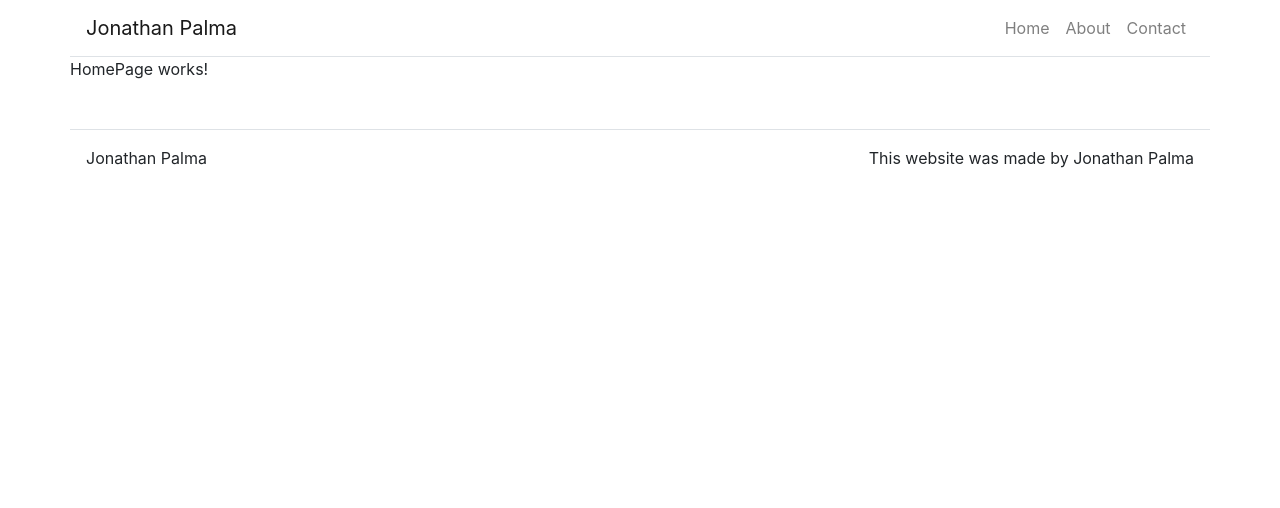
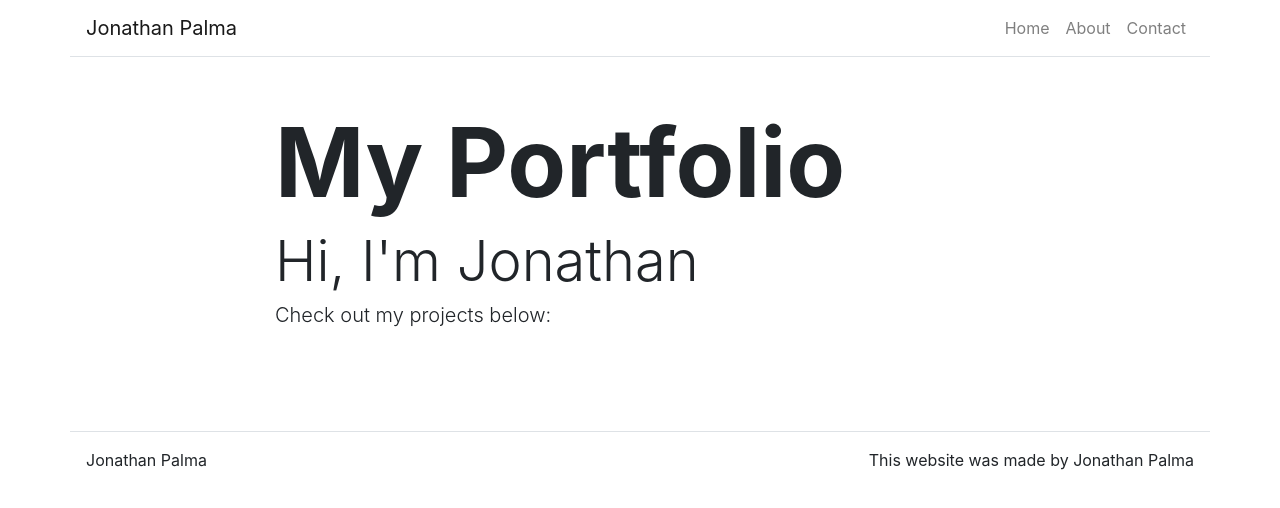
Before and after one commit to JonathanPalma-code/My-Portfolio, a React (Create React App) app: page / in a window 1280 px wide. Shown: the top 508 px of the page. Built offline with nearby package versions, Linux system fonts and the light colour scheme.

Commit message:
chore: add Hero component and import to HomePage

```diff
--- /dev/null
+++ b/src/components/Hero.js
@@ -0,0 +1,23 @@
+import React from 'react';
+import Jumbotron from 'react-bootstrap/Jumbotron';
+import Container from 'react-bootstrap/Container';
+import Row from 'react-bootstrap/Row';
+import Col from 'react-bootstrap/Col';
+
+function Hero(props){
+  return(
+    <Jumbotron className="bg-transparent jumbotran-fluid p-0">
+      <Container fluid={true}>
+        <Row className="justify-content-center py-5">
+          <Col md={8} sm={12}>
+            { props.title && <h1 className="display-1 font-weight-bolder">{props.title}</h1> }
+            {props.subTitle && <h3 className="display-4 font-weight-light">{props.subTitle}</h3> }
+            {props.bodyText && <h3 className="lead font-weight-light">{props.bodyText}</h3> }
+          </Col>
+        </Row>
+      </Container>
+    </Jumbotron>
+  );
+}
+
+export default Hero;
--- a/src/pages/HomePage.js
+++ b/src/pages/HomePage.js
@@ -1,8 +1,9 @@
 import React from 'react';
+import Hero from '../components/Hero';
 
 function HomePage(props){
   return(
-    <p>HomePage works!</p>
+    <Hero title={props.title} subTitle={props.subTitle} bodyText={props.bodyText}/>
   );
 }
 
```
